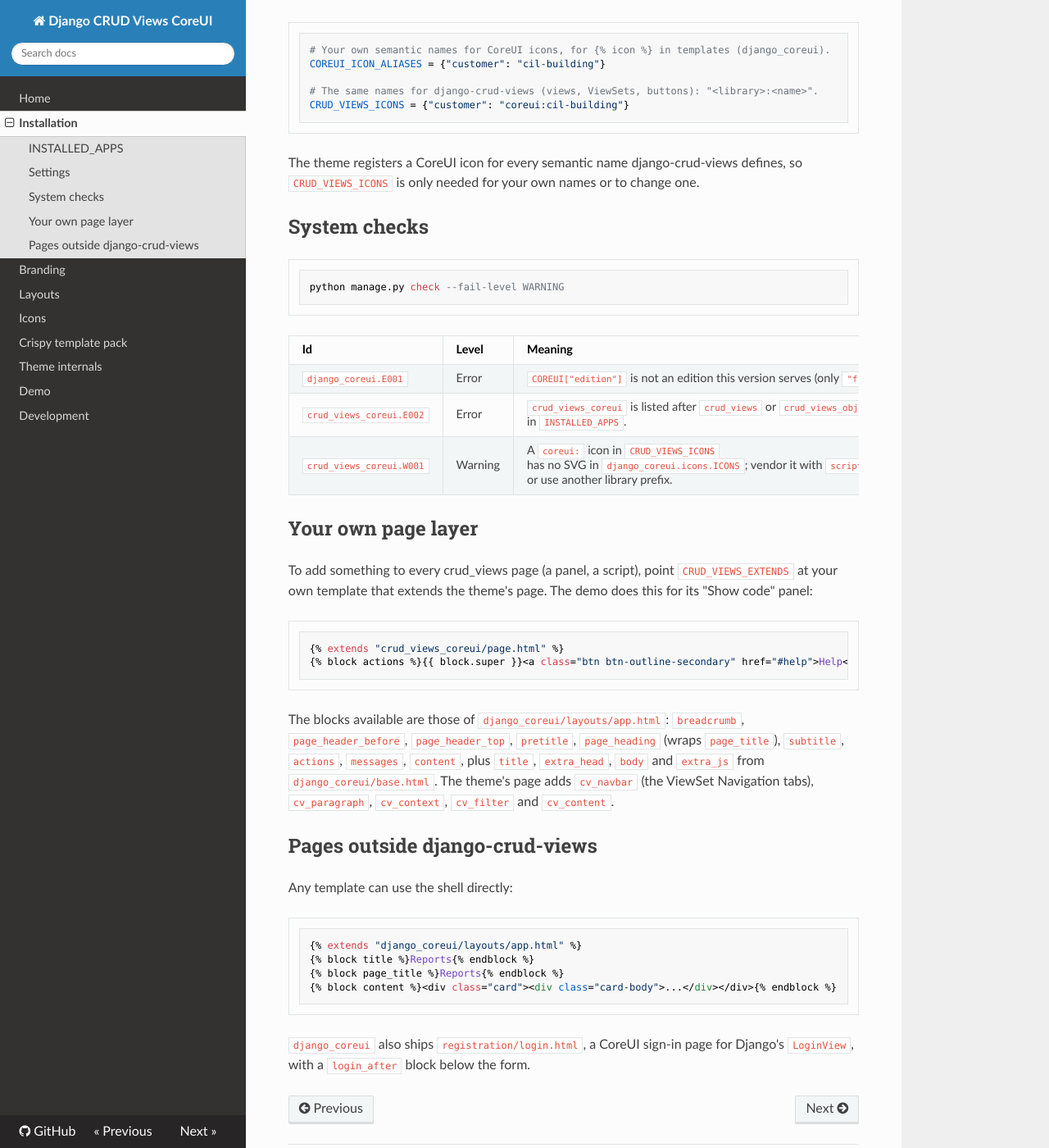
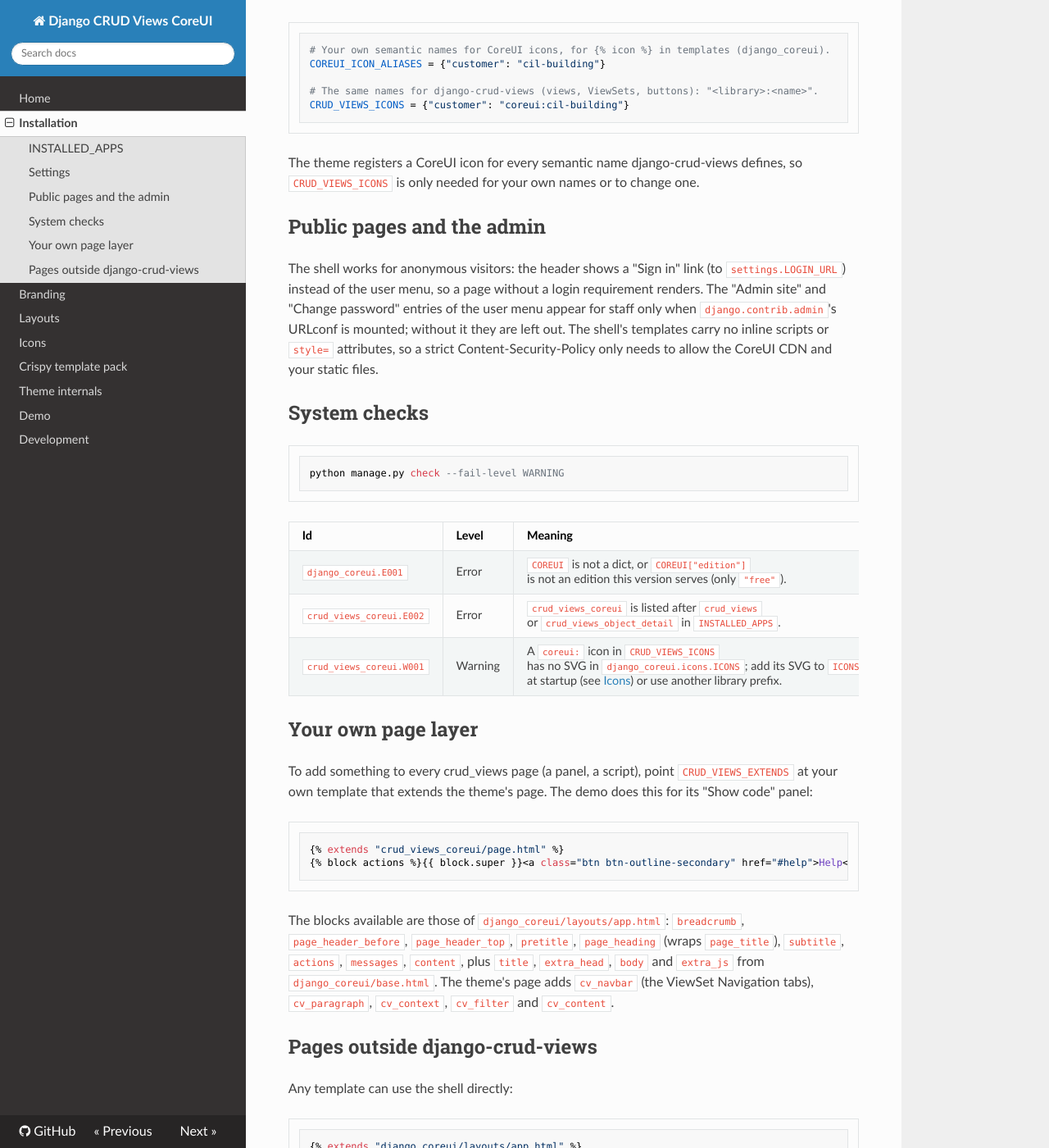
Before and after one commit to jacob-consulting/django-crud-views-coreui, an MkDocs documentation site: the page built from docs/installation.md, in a window 1280 px wide and 1400 px high, scrolled down 1392 px. Shown: the whole window at 82% size. Built offline with MkDocs 1.6.1, drawn with Linux system fonts in a browser that asks for light colours; nearby versions of some CDN libraries.

Commit message:
Shell: anonymous users, CSP-safe login/header, admin guard, form_control merge, COREUI type check
Co-Authored-By: Claude <noreply@anthropic.com>

````diff
--- a/docs/installation.md
+++ b/docs/installation.md
@@ -71,6 +71,14 @@ CRUD_VIEWS_ICONS = {"customer": "coreui:cil-building"}
 The theme registers a CoreUI icon for every semantic name django-crud-views defines, so `CRUD_VIEWS_ICONS` is only
 needed for your own names or to change one.
 
+## Public pages and the admin
+
+The shell works for anonymous visitors: the header shows a "Sign in" link (to `settings.LOGIN_URL`) instead of the user
+menu, so a page without a login requirement renders. The "Admin site" and "Change password" entries of the user menu
+appear for staff only when `django.contrib.admin`'s URLconf is mounted; without it they are left out. The shell's
+templates carry no inline scripts or `style=` attributes, so a strict Content-Security-Policy only needs to allow the
+CoreUI CDN and your static files.
+
 ## System checks
 
 ```shell
@@ -79,9 +87,9 @@ python manage.py check --fail-level WARNING
 
 | Id | Level | Meaning |
 |---|---|---|
-| `django_coreui.E001` | Error | `COREUI["edition"]` is not an edition this version serves (only `"free"`). |
+| `django_coreui.E001` | Error | `COREUI` is not a dict, or `COREUI["edition"]` is not an edition this version serves (only `"free"`). |
 | `crud_views_coreui.E002` | Error | `crud_views_coreui` is listed after `crud_views` or `crud_views_object_detail` in `INSTALLED_APPS`. |
-| `crud_views_coreui.W001` | Warning | A `coreui:` icon in `CRUD_VIEWS_ICONS` has no SVG in `django_coreui.icons.ICONS`; vendor it with `scripts/vendor_icons.py` or use another library prefix. |
+| `crud_views_coreui.W001` | Warning | A `coreui:` icon in `CRUD_VIEWS_ICONS` has no SVG in `django_coreui.icons.ICONS`; add its SVG to `ICONS` at startup (see [Icons](icons.md#adding-icons)) or use another library prefix. |
 
 ## Your own page layer
 
--- a/src/django_coreui/static/django_coreui/django_coreui.css
+++ b/src/django_coreui/static/django_coreui/django_coreui.css
@@ -66,3 +66,8 @@ body {
 .sidebar-narrow-unfoldable:not(:hover) .sidebar-header .sidebar-brand {
   margin-inline-end: 0 !important;
 }
+
+/* Header and sign-in sizes that would otherwise be inline style= attributes (strict CSP). */
+.coreui-header-toggler { margin-inline-start: -14px; }
+.coreui-layout-menu { min-width: 18rem; }
+.coreui-login-container { max-width: 32rem; }
--- a/src/django_coreui/templates/registration/login.html
+++ b/src/django_coreui/templates/registration/login.html
@@ -1,10 +1,10 @@
 {% extends "django_coreui/base.html" %}
-{% load coreui %}
+{% load coreui static %}
 {# CoreUI's sign-in page, after the free admin template's authentication/login. #}
 {% block title %}Sign in{% endblock %}
 {% block body %}
 <div class="bg-body-tertiary min-vh-100 d-flex flex-row align-items-center">
-  <div class="container" style="max-width: 32rem">
+  <div class="container coreui-login-container">
     <div class="d-flex flex-column gap-4">
       <div class="d-flex justify-content-center fs-4">
         {% include "django_coreui/includes/brand.html" %}
@@ -30,7 +30,7 @@
               <div class="input-group">
                 {{ form.password|form_control }}
                 <span class="input-group-text">
-                  <button type="button" class="bg-transparent border-0 p-0 link-secondary" id="toggle-password" aria-label="Show password" title="Show password" aria-pressed="false">{% icon "cil-low-vision" %}</button>
+                  <button type="button" class="bg-transparent border-0 p-0 link-secondary" data-password-toggle="#{{ form.password.auto_id }}" aria-label="Show password" title="Show password" aria-pressed="false">{% icon "cil-low-vision" %}</button>
                 </span>
               </div>
             </div>
````
Also changed, not shown: other parts of src/django_coreui/templates/registration/login.html (+1 -7 lines), src/django_coreui/static/django_coreui/password-toggle.js (added, +10 -0 lines), src/django_coreui/templates/django_coreui/includes/header.html (+8 -2 lines), src/django_coreui/templates/django_coreui/includes/user_menu_items.html (+5 -3 lines), 4 other files.
